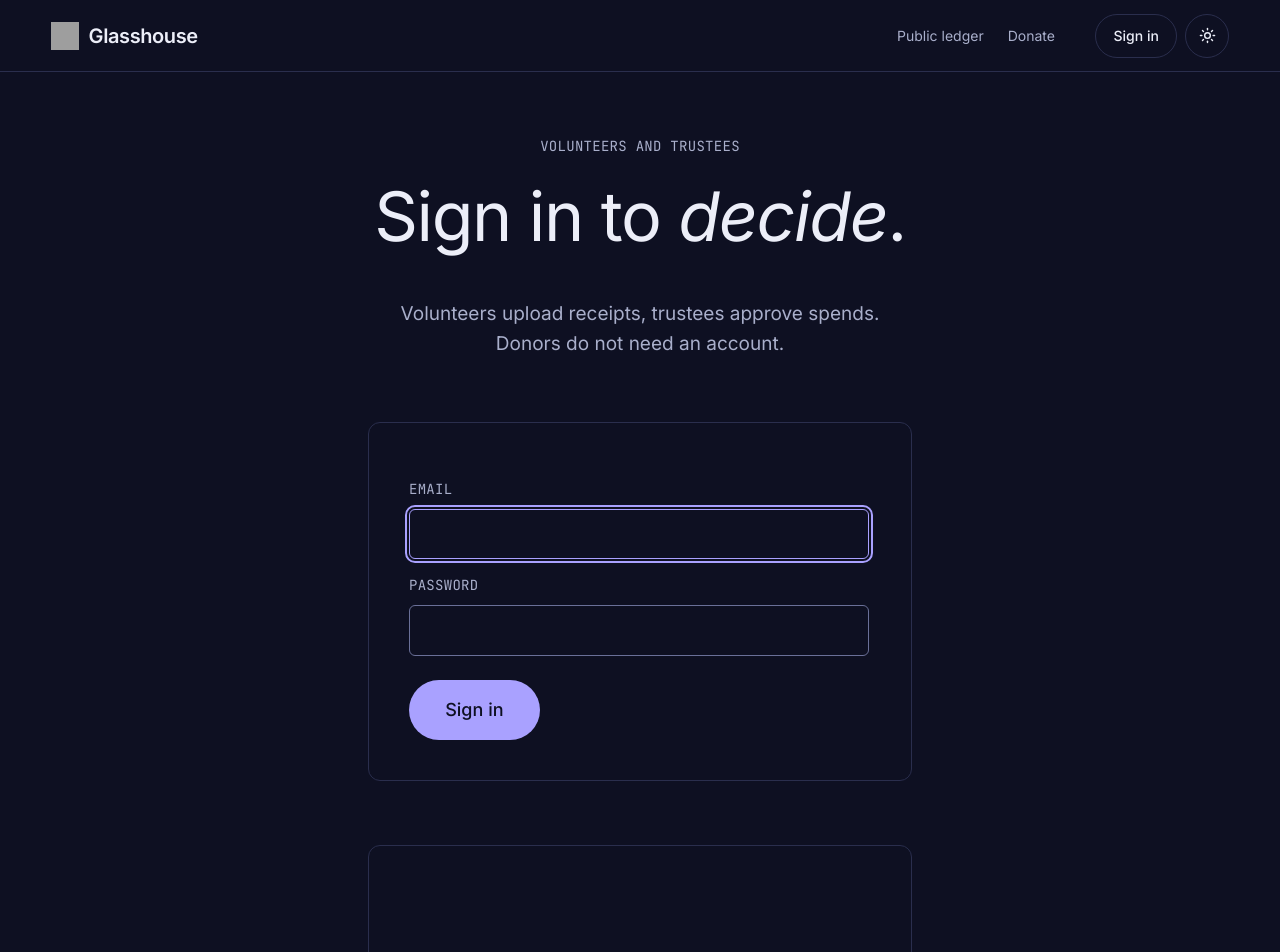
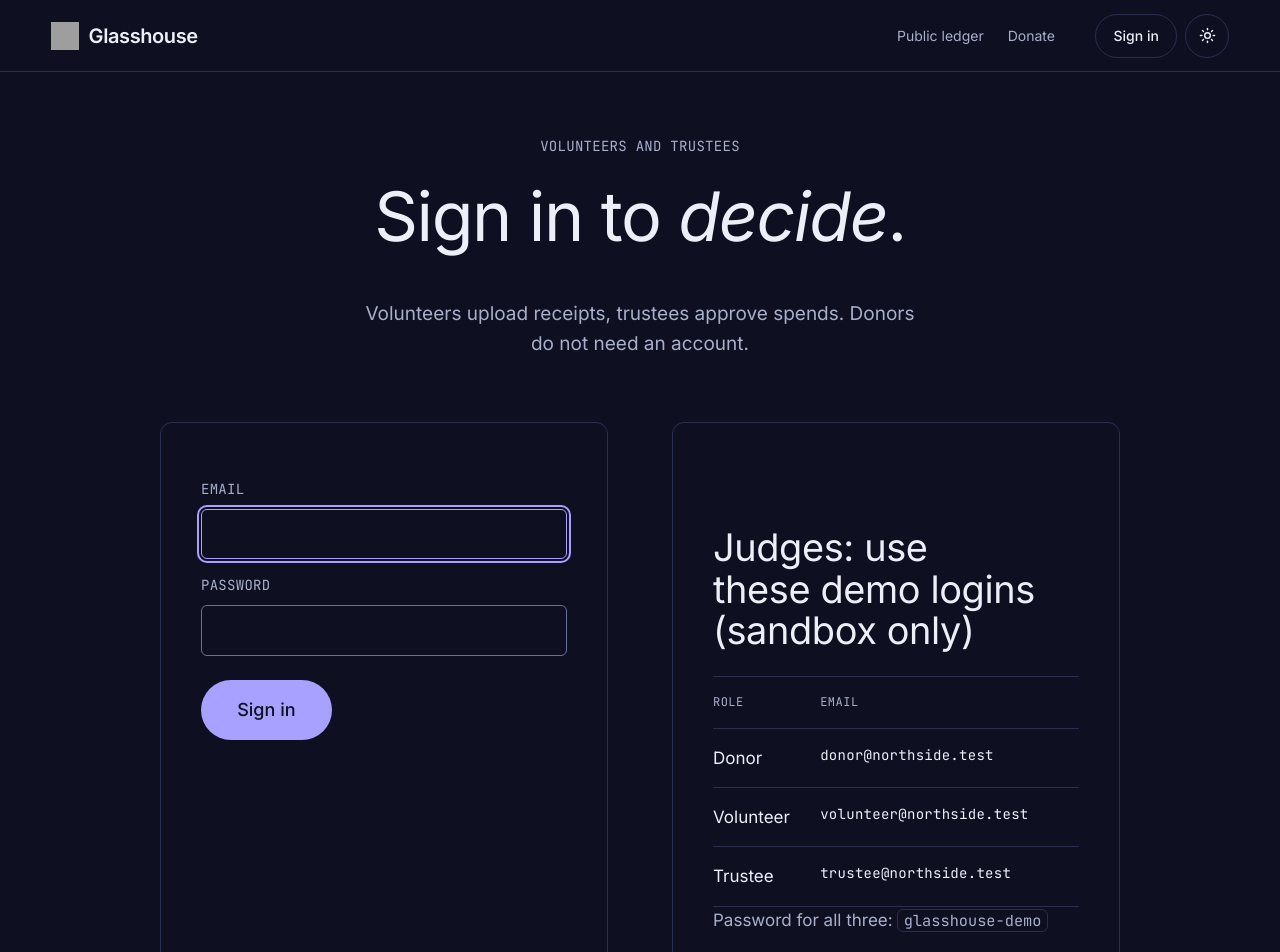
Before and after one commit to Tharun2075/glasshouse, a Next.js app: page /login in a window 1280 px wide. Shown: the top 952 px of the page. Built offline with nearby package versions, Linux system fonts and the light colour scheme; no server answers; grey boxes are pictures that could not be loaded.

Commit message:
Fix 3G item 11: .split stretches its cards; login gate shows form and demo logins side by side above 900px so both cards share one height

```diff
--- a/app/globals.css
+++ b/app/globals.css
@@ -92,7 +92,7 @@ main a:not(.btn):not(.brand):hover { text-decoration-color: var(--accent); }
 .card { border-top: var(--hair); padding: var(--space-4) 0 0; }
 .panel { border: var(--hair); border-radius: var(--radius-m); padding: var(--space-5); max-width: 520px; }
 .panel.result { margin-top: var(--space-4); max-width: none; }
-.split { display: grid; grid-template-columns: minmax(0, 1fr) minmax(0, 1fr); gap: var(--space-6); align-items: start; }
+.split { display: grid; grid-template-columns: minmax(0, 1fr) minmax(0, 1fr); gap: var(--space-6); align-items: stretch; }
 .split > .panel { max-width: none; }
 
 /* ---- hero (ledger, trace) ---- */
@@ -307,6 +307,7 @@ pre.wrap { white-space: pre-wrap; overflow-wrap: anywhere; }
 .login .hero { grid-template-columns: minmax(0, 1fr); text-align: center; justify-items: center; }
 .login .hero h1, .login .lede { margin-inline: auto; }
 .login .split { grid-template-columns: minmax(0, 1fr); }
+@media (min-width: 901px) { .login { max-width: 60rem; } .login .split { grid-template-columns: minmax(0, 1fr) minmax(0, 1fr); } }
 @view-transition { navigation: auto; }
 
 /* ---- responsive ---- */
```
